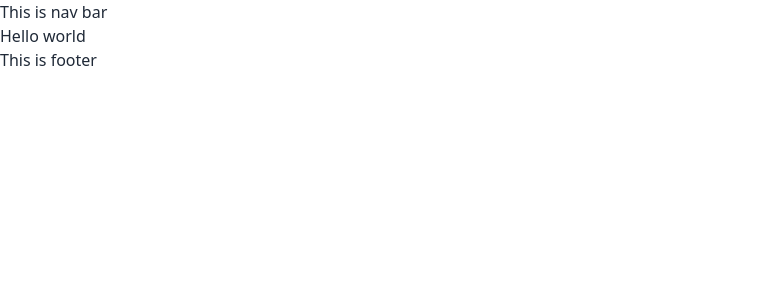
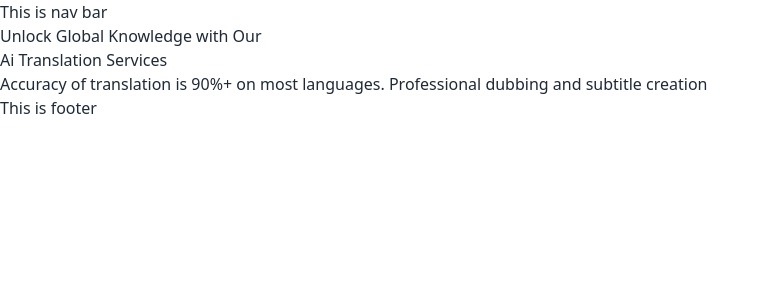
Before and after one commit to Shaon247on/SomyKoron-Landing-Page, a React (Vite) app: page / in a window 1280 px wide. Shown: the top 300 px of the page, without its empty margins (0-770 px from the left). Built offline with nearby package versions, Linux system fonts and the light colour scheme.

Commit message:
layout setup is done

```diff
--- /dev/null
+++ b/src/Pages/Home/Banner/Banner.jsx
@@ -0,0 +1,15 @@
+
+const Banner = () => {
+    return (
+        <div>
+            <div className="">
+                <h1>Unlock Global Knowledge with Our <br />
+                Ai Translation Services</h1>
+                <p>Accuracy of translation is 90%+ on most languages. Professional dubbing and subtitle creation</p>
+            </div>
+
+        </div>
+    );
+};
+
+export default Banner;
--- a/src/Pages/Home/HomePageLayout/HomePage.jsx
+++ b/src/Pages/Home/HomePageLayout/HomePageLayout.jsx
@@ -1,8 +1,9 @@
+import Banner from "../Banner/Banner";
 
 const HomePageLayout = () => {
     return (
         <div>
-            Hello world
+            <Banner/>
         </div>
     );
 };
--- a/src/Routes/MainRoutes.jsx
+++ b/src/Routes/MainRoutes.jsx
@@ -1,7 +1,7 @@
 
 import {createBrowserRouter} from "react-router-dom";
 import MainLayout from "../Layout/MainLayout";
-import HomePageLayout from "../Pages/Home/HomePageLayout/HomePage";
+import HomePageLayout from "../Pages/Home/HomePageLayout/HomePageLayout";
 
 const router = createBrowserRouter([
     {
```
